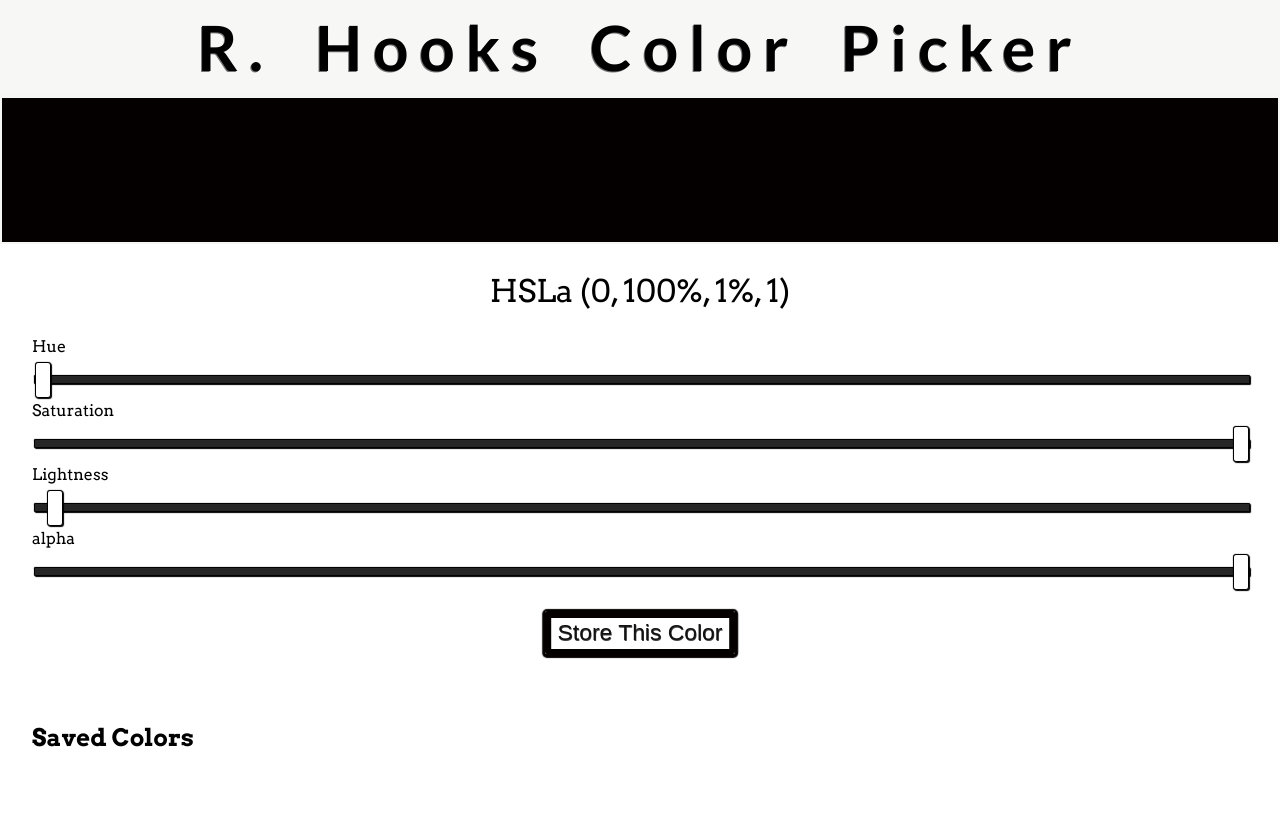
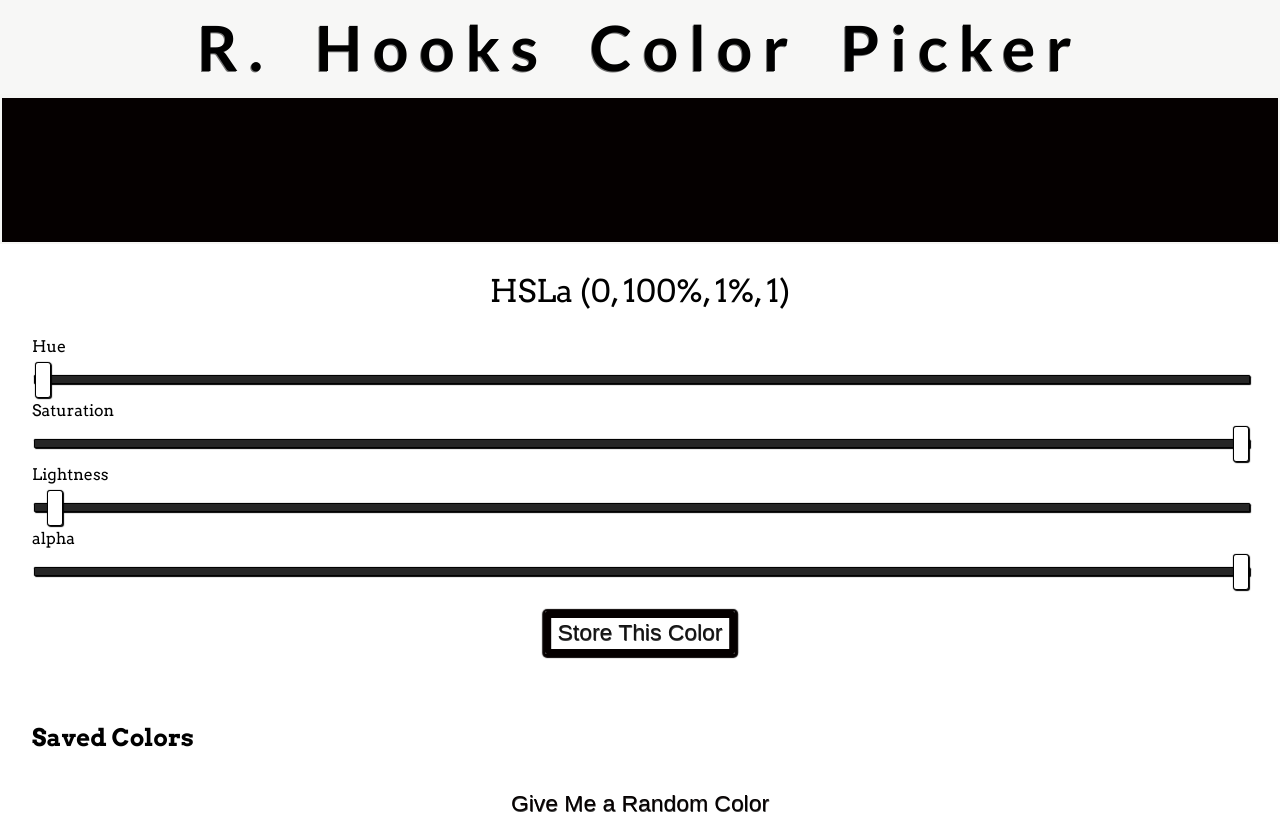
Before and after one commit to TatyCat/colorpickrevampedhooks, a React (Create React App) app: page / in a window 1280 px wide. Before the commit the page ends 800 px from the top, so only its background shows below. Built offline with nearby package versions, Linux system fonts and the light colour scheme.

Commit message:
added color changing text per assignment

```diff
--- a/src/components/Main.js
+++ b/src/components/Main.js
@@ -64,6 +64,8 @@ export default function Main(props) {
                 )
               })}
             </div>
+
+            <button style={{ color: `hsla(${hue}, ${saturation}%, ${lightness}%, ${alpha})` }}>Give Me a Random Color</button>
           </section>
         </article>
         <footer></footer>
```
